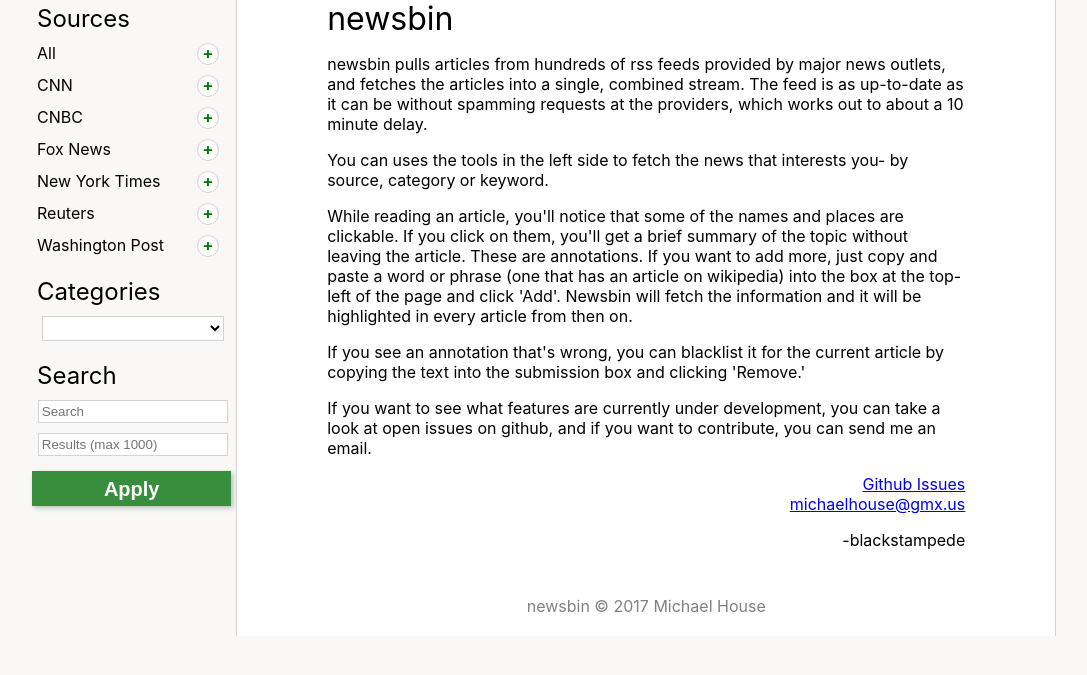
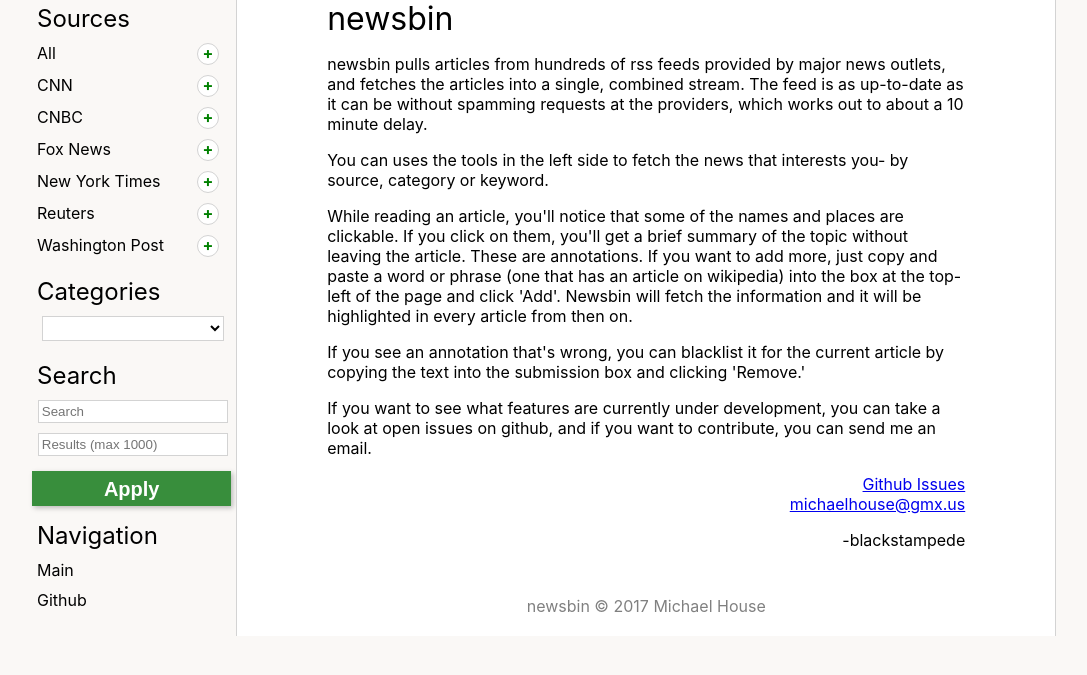
Before and after one commit to WillKoehrsen/newsbin, a Flask app: page /about in a window 1280 px wide. Shown: the part 21-696 px from the top of the page, without its empty margins (96-1183 px from the left). Run offline with Flask 2, Linux system fonts and the light colour scheme; parts of the project's set-up code (start-up, migrations or seed data) failed here and were passed over.

Commit message:
pre-deploy automated commit

```diff
--- a/site/templates/about.html
+++ b/site/templates/about.html
@@ -91,8 +91,8 @@
 					<input type="submit" value="Apply" class="submit-button" id="js-submit-form">
 				</div>
 
-				<div class="block information-block">
-					<div class="header">Information</div>
+				<div class="block">
+					<div class="header">Navigation</div>
 					<a href="/" class="item">Main</a>
 					<a href="https://github.com/mjhouse/newsbin" target="_blank" class="item">Github</a>
 				</div>
--- a/site/templates/index.html
+++ b/site/templates/index.html
@@ -90,8 +90,8 @@
 					<input type="submit" value="Apply" class="submit-button" id="js-submit-form">
 				</div>
 
-				<div class="block information-block">
-					<div class="header">Information</div>
+				<div class="block">
+					<div class="header">Navigation</div>
 					<a href="/about" class="item">About</a>
 					<a href="https://github.com/mjhouse/newsbin" target="_blank" class="item">Github</a>
 				</div>
```
